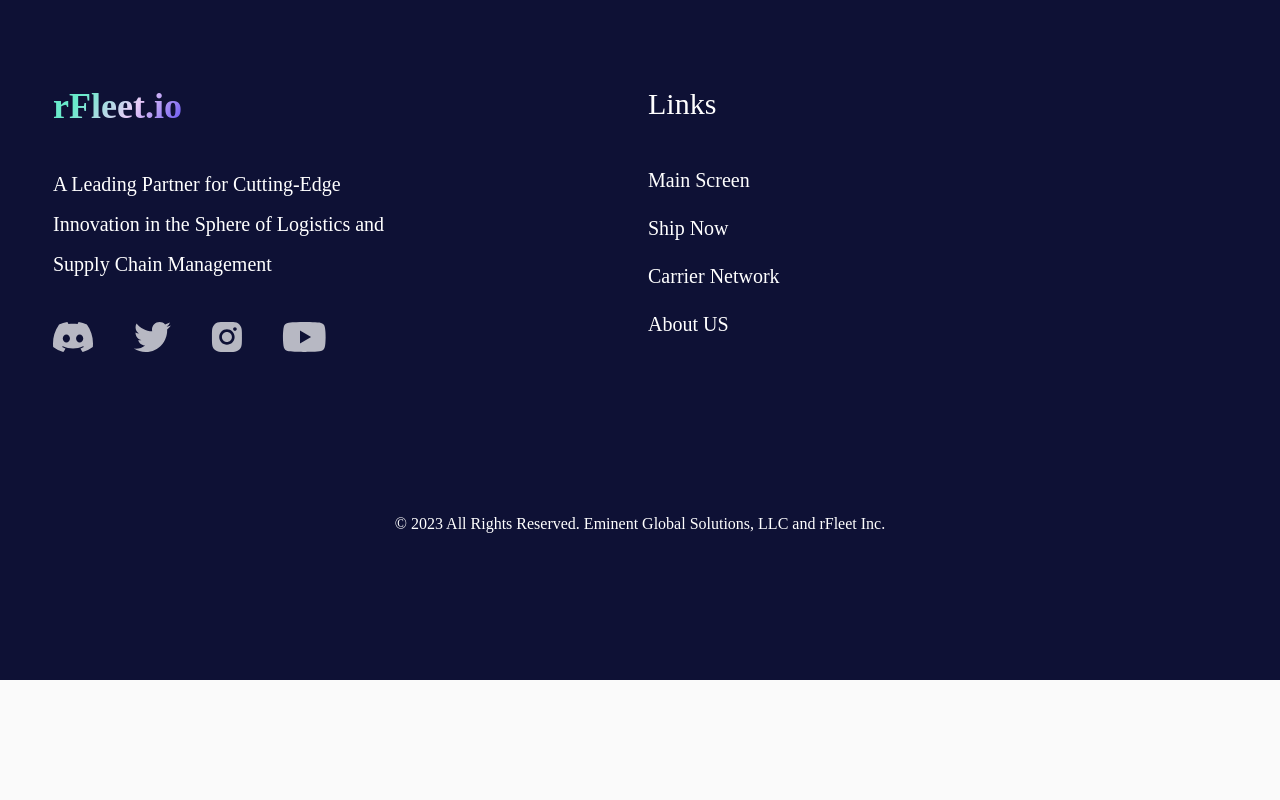
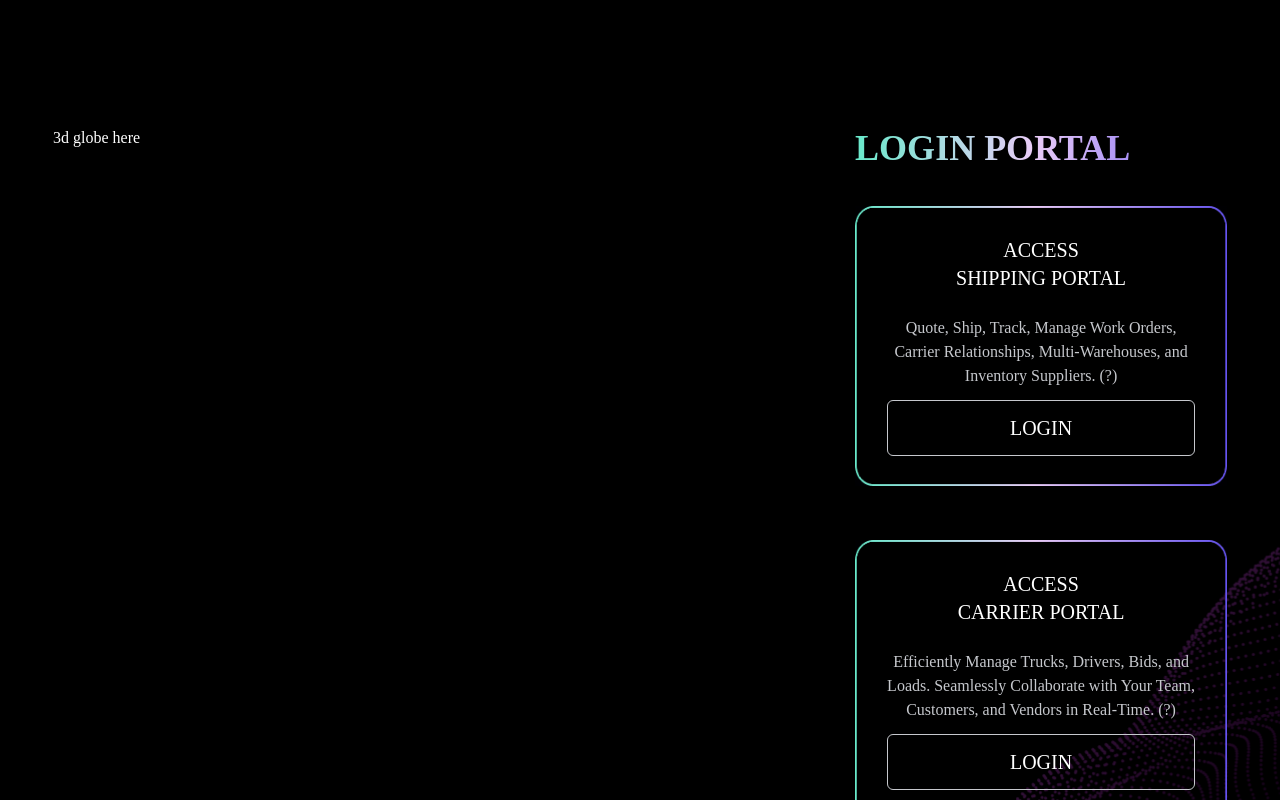
Before and after one commit to jim-carroll-123/rFLEET, a Next.js app: page / in a window 1280 px wide. Shown: the part 2520-3320 px from the top of the page. Before the commit the page ends 3200 px from the top, so only its background shows below. Built offline with nearby package versions, Linux system fonts and the light colour scheme; what tw-elements would draw is missing.

Commit message:
chore: added login portal section in home page

```diff
--- a/src/app/(home)/page.tsx
+++ b/src/app/(home)/page.tsx
@@ -4,6 +4,7 @@ import { ParallaxProvider } from 'react-scroll-parallax'
 
 import { BannerSection } from './sections/Banner'
 import { CalculatorSection } from './sections/Calculator'
+import { LoginPortalSection } from './sections/LoginPortal'
 import { SearchSection } from './sections/Search'
 
 export default function Home() {
@@ -20,6 +21,7 @@ const PageContent = () => {
       <BannerSection />
       <SearchSection />
       <CalculatorSection />
+      <LoginPortalSection />
     </main>
   )
 }
--- /dev/null
+++ b/src/app/(home)/sections/LoginPortal/index.tsx
@@ -0,0 +1,54 @@
+'use client'
+
+import { ParallaxBanner } from 'react-scroll-parallax'
+
+import wave from '@assets/images/particle-wave.png'
+import { TransparentButton } from '@components/ui/Button'
+import { GradientCard } from '@components/ui/GradientCard'
+
+export const LoginPortalSection = () => {
+  return (
+    <section className="bg-black text-white">
+      <ParallaxBanner className="parallax-banner" layers={[{ image: wave.src, speed: -20 }]}>
+        <div className="relative container lg:grid block grid-cols-2 lg:py-[128px] py-[90px]">
+          <div className="text-white">3d globe here</div>
+          <div className="flex flex-col lg:items-end items-center">
+            <div className="flex flex-col">
+              <h3 className="font-bold mb-[28px] lg:mb-[36px] text-gradient bg-gradient-primary-to-r">LOGIN PORTAL</h3>
+              <GradientCard>
+                <h6 className="font-semi lg:mb-[24px] mb-[18px]">
+                  ACCESS
+                  <br className="only-desktop" />
+                  SHIPPING PORTAL
+                </h6>
+                <div className="text-gray-200 lg:mb-[12px] mb-[8px]">
+                  Quote, Ship, Track, Manage Work Orders,
+                  <br className="only-desktop" />
+                  Carrier Relationships, Multi-Warehouses, and
+                  <br className="only-desktop" />
+                  Inventory Suppliers. (?)
+                </div>
+                <TransparentButton>LOGIN</TransparentButton>
+              </GradientCard>
+              <GradientCard>
+                <h6 className="font-semi lg:mb-[24px] mb-[18px]">
+                  ACCESS
+                  <br className="only-desktop" />
+                  CARRIER PORTAL
+                </h6>
+                <div className="text-gray-200 lg:mb-[12px] mb-[8px]">
+                  Efficiently Manage Trucks, Drivers, Bids, and
+                  <br className="only-desktop" />
+                  Loads. Seamlessly Collaborate with Your Team,
+                  <br className="only-desktop" />
+                  Customers, and Vendors in Real-Time. (?)
+                </div>
+                <TransparentButton>LOGIN</TransparentButton>
+              </GradientCard>
+            </div>
+          </div>
+        </div>
+      </ParallaxBanner>
+    </section>
+  )
+}
--- a/src/components/ui/Button.tsx
+++ b/src/components/ui/Button.tsx
@@ -78,3 +78,15 @@ export const Button = React.forwardRef<HTMLButtonElement, ButtonProps>(
     )
   },
 )
+
+export const TransparentButton = React.forwardRef<HTMLButtonElement, React.ButtonHTMLAttributes<HTMLButtonElement>>(
+  (props, ref) => (
+    <button
+      ref={ref}
+      className="w-full lg:px-[30px] px-[26px] lg:py-[15px] py-[12px] border border-solid border-gray-200 lg:text-[20px] text-[15px] font-semi rounded-md hover:bg-[#ffffff20] transition duration-300"
+      {...props}
+    >
+      {props.children}
+    </button>
+  ),
+)
--- /dev/null
+++ b/src/components/ui/GradientCard.tsx
@@ -0,0 +1,17 @@
+'use client'
+
+import * as React from 'react'
+
+import gradientBox from '@assets/images/gradient-box.png'
+
+interface Props {
+  children: React.ReactNode
+}
+export const GradientCard = ({ children }: Props) => (
+  <div
+    className="text-center lg:px-[32px] px-[24px] lg:py-[30px] py-[22px] bg-contain lg:mb-[54px] mb-[48px]"
+    style={{ background: `url(${gradientBox.src})`, backgroundSize: '100% 100%' }}
+  >
+    {children}
+  </div>
+)
```
Also changed, not shown: src/styles/typography.css (+6 -6 lines), src/assets/images/gradient-box.png (added), src/assets/images/particle-wave.png (added).
